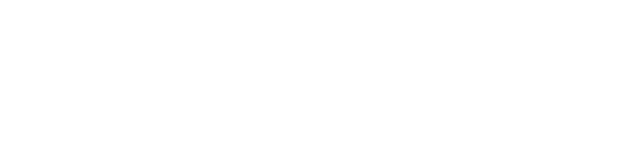
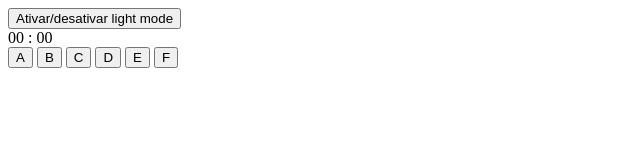
Before and after one commit to renan-kimura/focustimer, a plain HTML site: page index.html in a window 1280 px wide. Shown: the whole page, without its empty margins (0-640 px from the left). Drawn offline with Linux system fonts and the light colour scheme.

Commit message:
add divs and buttons

```diff
--- a/index.html
+++ b/index.html
@@ -8,6 +8,26 @@
     <link rel="shortcut icon" href="./assets/favicon.svg" type="image/x-svg">
 </head>
 <body>
+    <div id="app">
+        <button id="toggle-mode">
+            <span>Ativar/desativar light mode</span>
+        </button>
 
+
+        <section id="timer">
+            <span id="minutes">00</span>
+            <span>:</span>
+            <span id="seconds">00</span>
+        </section>
+
+        <section id="controls">
+            <button>A</button>
+            <button>B</button>
+            <button>C</button>
+            <button>D</button>
+            <button>E</button>
+            <button>F</button>
+        </section>
+    </div>
 </body>
 </html>
```
